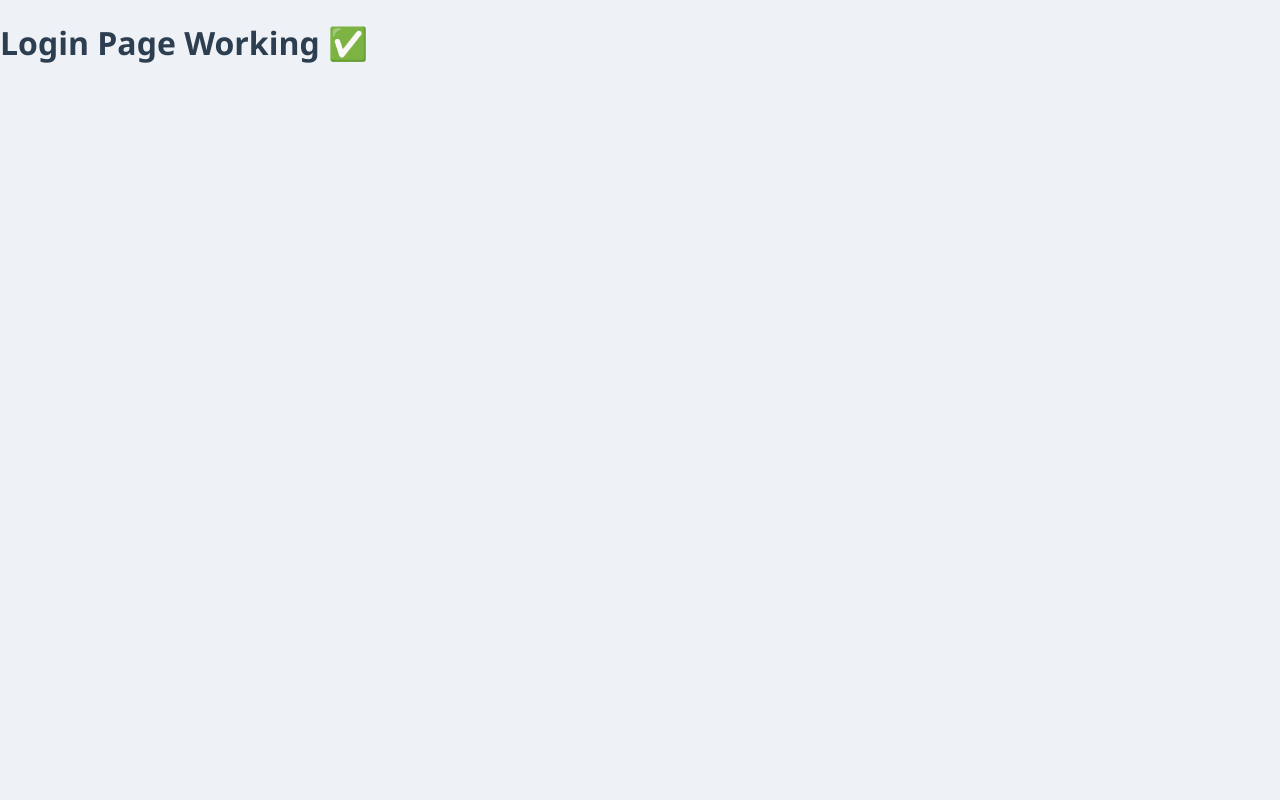
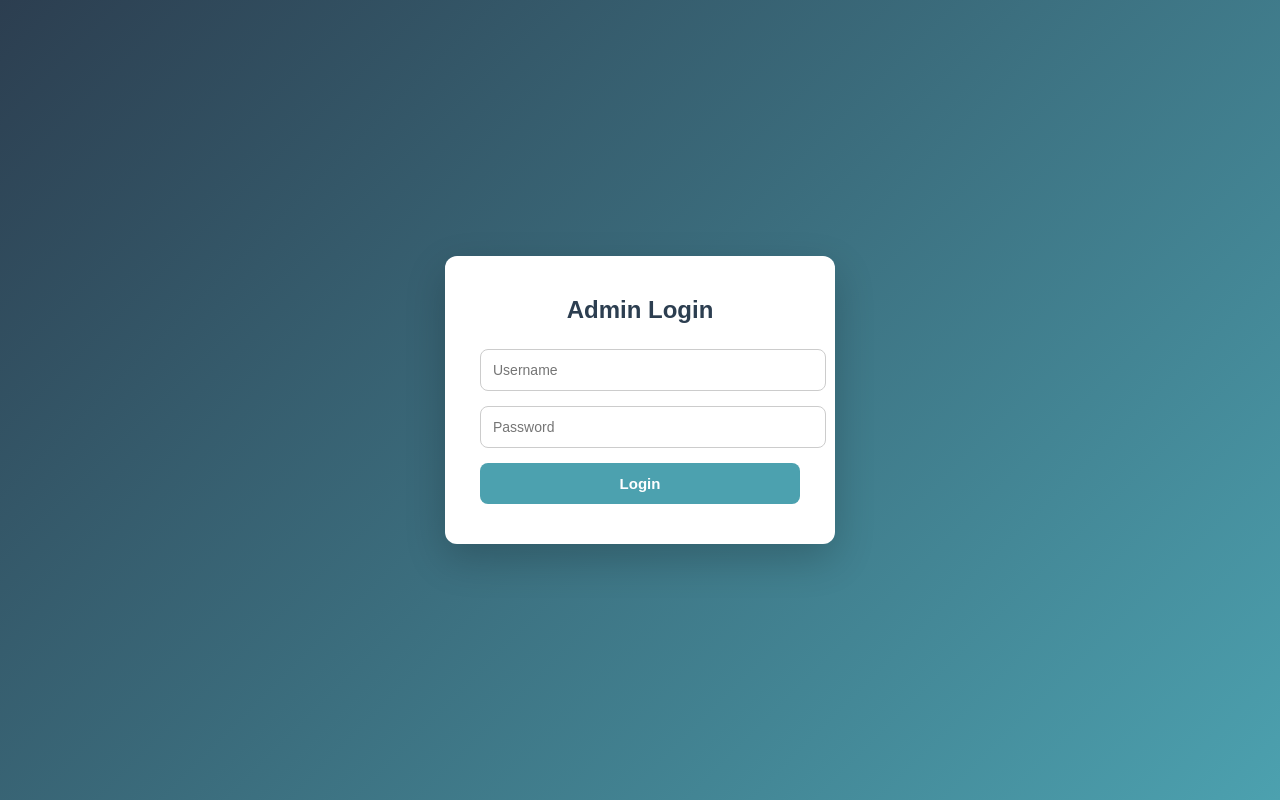
Before and after one commit to kapilgoriya3-cmyk/S-courier-system, a React (Create React App) app in the folder frontend/: page / in a window 1280 px wide. Built offline with nearby package versions, Linux system fonts and the light colour scheme.

Commit message:
Added admin login

```diff
--- a/frontend/src/pages/Login.js
+++ b/frontend/src/pages/Login.js
@@ -1,5 +1,59 @@
+import { useState } from "react";
+
 function Login() {
-  return <h1>Login Page Working ✅</h1>;
+  const [form, setForm] = useState({
+    username: "",
+    password: ""
+  });
+
+  const handleChange = (e) => {
+    setForm({ ...form, [e.target.name]: e.target.value });
+  };
+
+  const handleLogin = async () => {
+    const res = await fetch(
+      "https://s-courier-system.onrender.com/api/auth/login",
+      {
+        method: "POST",
+        headers: { "Content-Type": "application/json" },
+        body: JSON.stringify(form)
+      }
+    );
+
+    const data = await res.json();
+
+    if (res.ok) {
+      localStorage.setItem("token", data.token);
+
+      // 🔄 Reload app → App.js will show dashboard
+      window.location.reload();
+    } else {
+      alert(data.error);
+    }
+  };
+
+  return (
+    <div className="login-page">
+      <div className="login-card">
+        <h2>Admin Login</h2>
+
+        <input
+          name="username"
+          placeholder="Username"
+          onChange={handleChange}
+        />
+
+        <input
+          name="password"
+          type="password"
+          placeholder="Password"
+          onChange={handleChange}
+        />
+
+        <button onClick={handleLogin}>Login</button>
+      </div>
+    </div>
+  );
 }
 
 export default Login;
```
